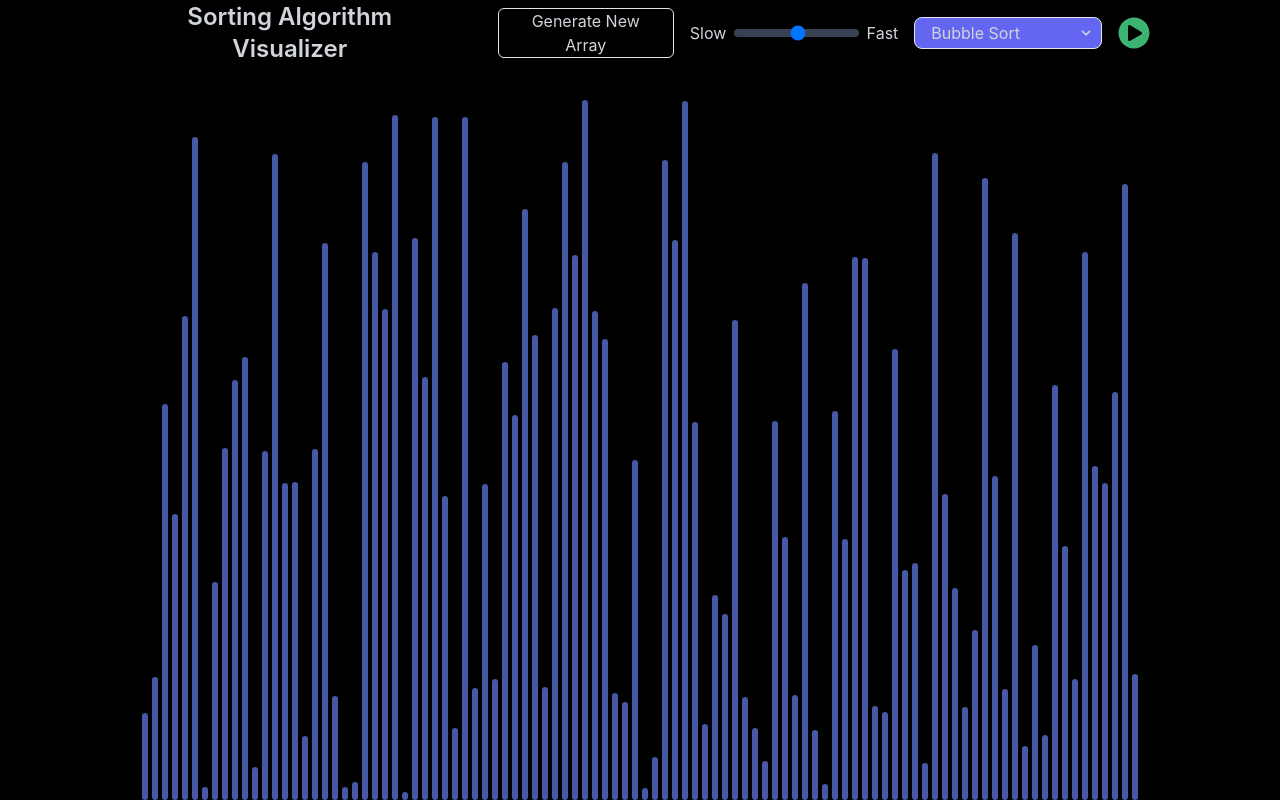
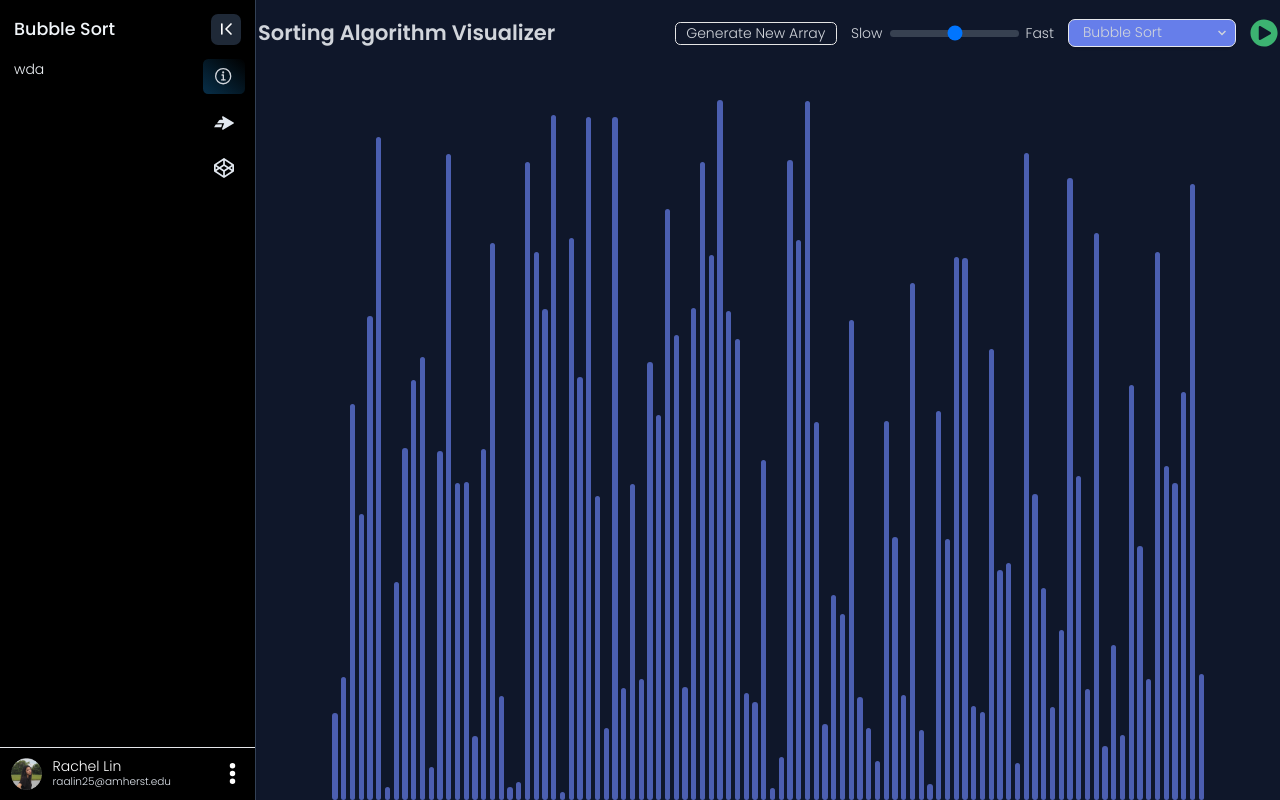
Before and after one commit to ItzRae/algo-visualizer, a React (Create React App) app: page / in a window 1280 px wide. Built offline with nearby package versions, Linux system fonts and the light colour scheme.

Commit message:
made some changes to sidebar

```diff
--- a/src/SortingVisualizer/Select.jsx
+++ b/src/SortingVisualizer/Select.jsx
@@ -1,5 +1,5 @@
 import React from 'react';
-import { useState } from 'react';
+import "./SortingVisualizer.css";
 
 function Select( { options, selectedAlgorithm, handleSelectChange } ) {
     // const options = [
@@ -19,7 +19,7 @@ function Select( { options, selectedAlgorithm, handleSelectChange } ) {
             <select
                 onChange={handleSelectChange}
                 value={selectedAlgorithm}
-                className="block appearance-none h-8 w-full bg-indigo-500 border-indigo border px-4 py-1 rounded-lg shadow leading-tight focus:outline-none focus:shadow-outline text-gray-300"
+                className="block appearance-none h-8 w-full default-bar-color border-indigo border px-4 py-1 rounded-lg shadow leading-tight focus:outline-none focus:shadow-outline text-gray-300"
             >
                 {options.map((option) => (
                     <option key={option.value} value={option.value}>
--- a/src/SortingVisualizer/SortingVisualizer.css
+++ b/src/SortingVisualizer/SortingVisualizer.css
@@ -11,6 +11,10 @@
     display: inline-block;
     margin: 0 1px;
 } */
+
+@import url('https://fonts.googleapis.com/css2?family=Poppins:ital,wght@0,100;0,200;0,300;0,400;0,500;0,600;0,700;0,800;0,900;1,100;1,200;1,300;1,400;1,500;1,600;1,700;1,800;1,900&display=swap');
+
+
 
 .default-bar-color {
     background-color: #667eea;
@@ -43,6 +47,10 @@
 }
 
 html, body{
+    font-family: "Poppins", sans-serif;
+    font-weight: 300;
+    font-style: normal;
+    font-size: 14px;
     height: 100vh;
     width: 100vw;
 
--- a/src/SortingVisualizer/SortingVisualizer.jsx
+++ b/src/SortingVisualizer/SortingVisualizer.jsx
@@ -1,11 +1,16 @@
 import "./SortingVisualizer.css";
 import React from "react";
 import Select from "./Select";
-import { FaPlayCircle } from "react-icons/fa";
+import { Slider } from "./Slider";
+import Sidebar, { SidebarItem } from "../components/Sidebar";
+import { FaPlayCircle, FaCodepen } from "react-icons/fa";
 import { GrPowerReset } from "react-icons/gr";
-import { Slider } from "./Slider";
+import { SiStreamrunners } from "react-icons/si";
+import { IoInformationCircleOutline } from "react-icons/io5";
 import { AnimationArrayType } from "../lib/propTypes";
 import { generateBubbleSortAnimationArray } from "../algos/bubbleSort";
+
+
 
 
 export const MIN_ANIMATION_SPEED = 10
@@ -49,6 +54,7 @@ export default class SortingVisualizer extends React.Component {
             animationSpeed: MIN_ANIMATION_SPEED,
             animations: [],
             selectedAlgorithm: algoOptions[0].value,
+            selectedAlgorithmName: algoOptions[0].label
         };
 
 
@@ -152,11 +158,19 @@ export default class SortingVisualizer extends React.Component {
 
 
     handleSelectChange = (event) => {
-        this.setState({ selectedAlgorithm: event.target.value });
+        const selectedAlgorithm = event.target.value;
+        const selectedAlgorithmName = algoOptions.find(
+            (option) => option.value === selectedAlgorithm
+        ).label;
+
+        this.setState({
+            selectedAlgorithm,
+            selectedAlgorithmName,
+        });
     }
 
     render () {
-        const { array, isSorting, isAnimationComplete, selectedAlgorithm } = this.state; // destructuring the array from the state
+        const { array, isSorting, isAnimationComplete, selectedAlgorithm, selectedAlgorithmName } = this.state; // destructuring the array from the state
         const requiresReset = isAnimationComplete || isSorting;
 
         const handlePlay= () => {
@@ -169,8 +183,18 @@ export default class SortingVisualizer extends React.Component {
 
         }
         return (
-            <main className="absolute top-0 h-screen w-screen bg-[#000000] bg-[size:40px_40px]">
-                <div className="flex h-full justify-center">
+            <main className="absolute top-0 h-screen w-screen bg-slate-900 bg-[size:40px_40px]">
+                <div className="flex h-full">
+                {/* Sidebar */}
+                <Sidebar selectedAlgorithmName={selectedAlgorithmName}>
+                    <SidebarItem icon={< IoInformationCircleOutline size={25} className=""/>} text=" About" active={true}/>
+                    <SidebarItem icon={<SiStreamrunners size={20} className=""/>} text="Runtime" active={false} />
+                    <SidebarItem icon={<FaCodepen size={20} className=""/>} text="Pseudocode" active={false}/>
+                </Sidebar>
+                {/* <div className="sidebar bg-gray-800 text-white w-1/5 p-4">
+
+                    </div> */}
+                <div className="flex h-full justify-center w-full">
                     <div
                         id="content-container"
                         className="flex max-w-[1020px] w-full flex-col lg:px-0 px-4 bg-red"
@@ -186,7 +210,7 @@ export default class SortingVisualizer extends React.Component {
                                     }>Generate New Array</button>
                                 </div>
                                 <Slider
-                                    isDisabled={false}
+                                    isDisabled={isSorting}
                                     handleChange={(e) => this.setState({ animationSpeed: e.target.value })}
                                     ></Slider>
                                 <Select
@@ -220,6 +244,7 @@ export default class SortingVisualizer extends React.Component {
 
                     </div>
                 </div>
+                </div>
             </main>
         );
     }
--- /dev/null
+++ b/src/components/Sidebar.jsx
@@ -0,0 +1,76 @@
+import React, { createContext } from "react";
+import { TbChevronLeftPipe, TbChevronRightPipe } from "react-icons/tb";
+import profile from "./profile.png";
+import { FaEllipsisVertical } from "react-icons/fa6";
+import { useState, useContext } from "react";
+
+
+const SidebarContext = createContext();
+
+export default function Sidebar({ selectedAlgorithmName, children }) {
+    const [expanded, setExpanded] = useState(true);
+    console.log(selectedAlgorithmName);
+    return (
+        <>
+        <aside className={`h-screen ${expanded? "w-1/4" : ""}`}>
+            <nav className="h-full flex flex-col bg-black border-r border-slate-700 shadow-sm text-slate-100">
+                <div className="p-4 pb-2 flex justify-between items-center">
+                    <h1 className={`overflow-hidden transition-all text-xl font-weight-200 font-medium`}>
+                    { expanded ? selectedAlgorithmName : ""}
+                    </h1>
+                    <button className="text-white p-1.5 rounded-lg bg-gray-800 hover:bg-gray-900"
+                    onClick={() => setExpanded((curr) => !curr)}>
+                        { expanded? <TbChevronLeftPipe size={20}/> : <TbChevronRightPipe size={20}/> }
+                    </button>
+                </div>
+                {/* <div className="text-left w-full p-3"> dwwd</div> */}
+                <div className="h-screen flex justify-end">
+                    {/* SIDEBAR TEXT*/}
+                    <div className={`${expanded ? "p-4 pt-2" : "overflow-hidden"} `}>
+                     {expanded ? "wda" : "" }
+                    </div>
+                    {/* SIDEBAR TABS*/}
+                    <SidebarContext.Provider value={{expanded}}>
+                        <ul className="flex-1 px-3 w-1/5 ">{children}</ul>
+                    </SidebarContext.Provider>
+                </div>
+                <div className="border-t flex p-3 text-white">
+                    <img src={profile} className="w-9 h-9 rounded-md"/>
+                    <div className={`flex justify-between items-center overflow-hidden ${expanded?
+                        "w-60 ml-3" : "w-0"}`}>
+                        <div className="leading-4 text-left">
+                            <h4 className="font-light">Rachel Lin</h4>
+                            <span className="text-xs text-slate-200">raalin25@amherst.edu</span>
+                        </div>
+                        <FaEllipsisVertical size={25}/>
+                    </div>
+                </div>
+            </nav>
+        </aside>
+        </>
+    )
+}
+
+export function SidebarItem( { icon, text, active }) {
+    const {expanded} = useContext(SidebarContext);
+    return (
+        <div className={`${expanded? "justify-end flex": ""}`}>
+            <li className={`relative flex items-center w-12 justify-center py-1.5 px-3 my-2 font-small rounded-md cursor-pointer transition-colors group ${active ?
+            "bg-gradient-to-tr from-sky-950 to-sky-750 text-gray-300" : "text-slate-200 hover:bg-sky-900"}`}>
+                {icon}
+                {/* <span className={`overflow-hidden transition-all ${expanded? "w-45 ml-3": "w-0"}`}>{text}</span> */}
+
+
+                {(!expanded || expanded)&& (
+                    <div className={`absolute left-full rounded-md px-1 py-1 ml-6 bg-sky-900 text-gray-100 text-sm
+                    invisible opacity-70 -translate-x-3 transition-all group-hover:visible group-hover: opacity-100
+                    group-hover: translate-x-0`}>
+                        {text}
+                    </div>
+
+
+                )}
+            </li>
+        </div>
+    )
+}
```
Also changed, not shown: src/components/profile.png (added).
